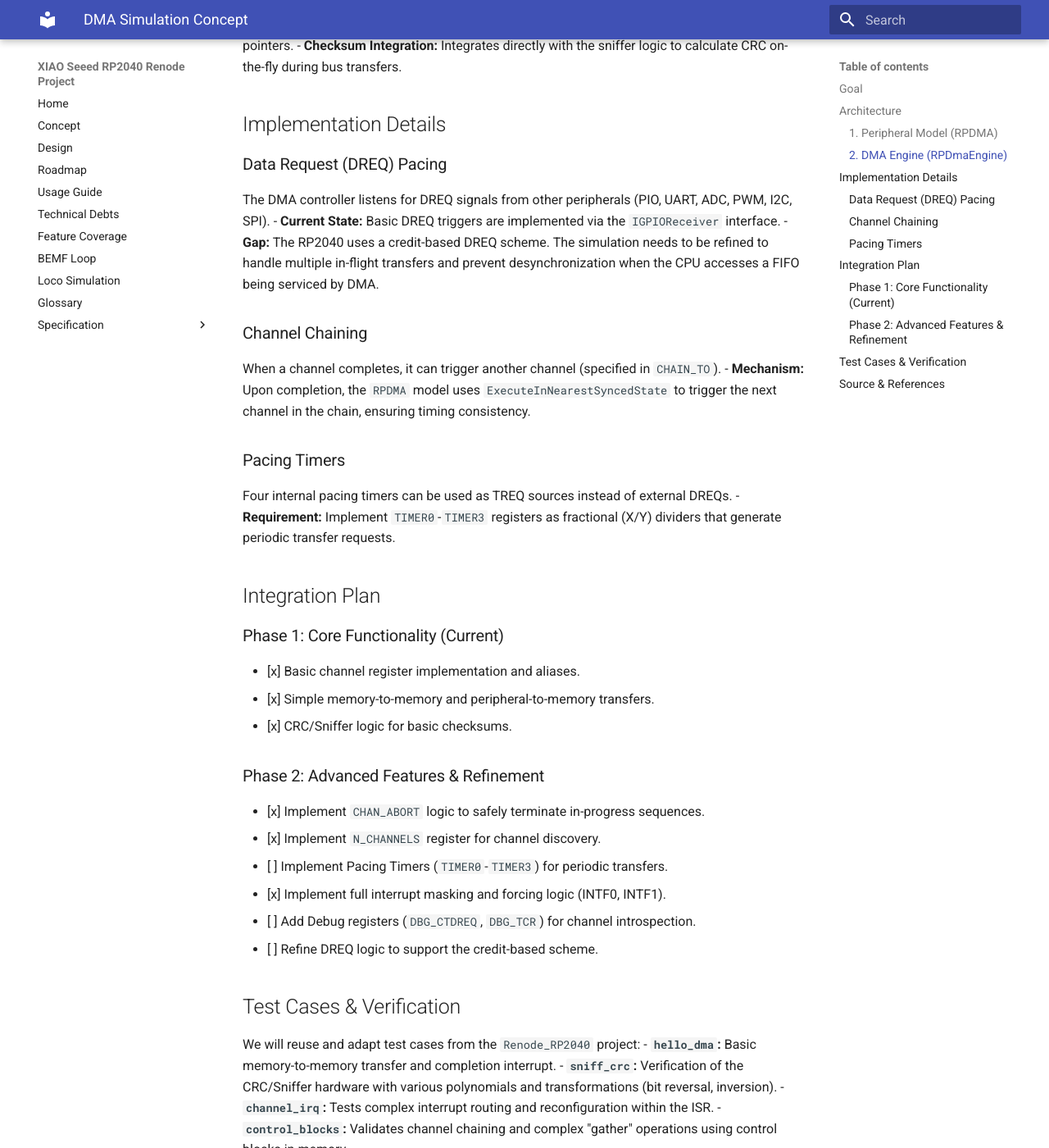
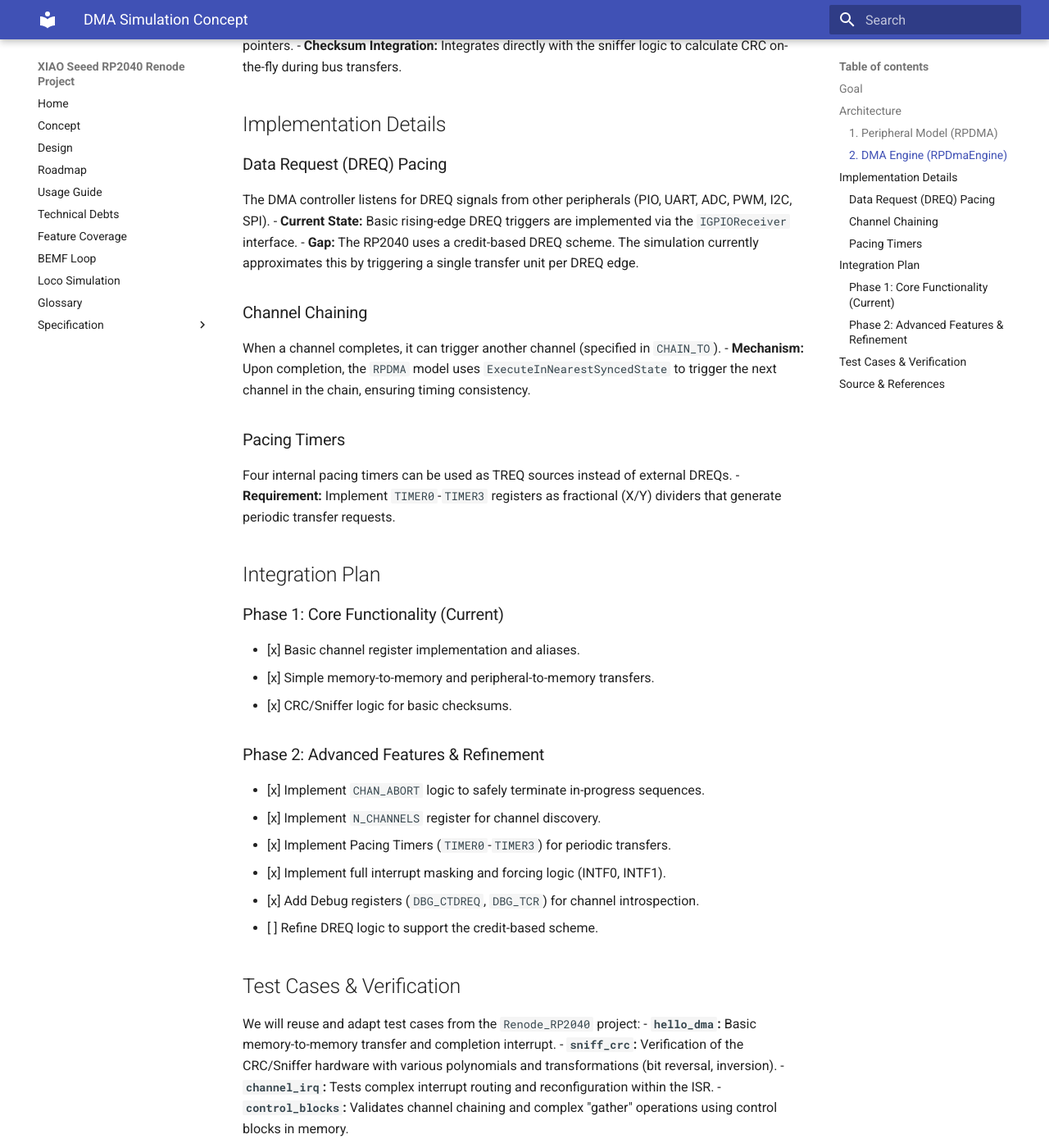
Before and after one commit to chatelao/xiao-seeed-rp2040-renode, an MkDocs documentation site: the page built from docs/DMA_CONCEPT.md, in a window 1280 px wide and 1400 px high, scrolled down 935 px. Shown: the whole window at 82% size. Built offline with MkDocs 1.6.1 and Material for MkDocs 9.7.7, drawn with Linux system fonts in a browser that asks for light colours.

Commit message:
docs: update DMA simulation concept status
Update docs/DMA_CONCEPT.md to reflect the current state of the RP2040
DMA simulation implementation:
- Mark Pacing Timers (TIMER0-TIMER3) as implemented.
- Mark Debug registers (DBG_CTDREQ, DBG_TCR) as implemented.
- Update DREQ Pacing section to specify basic rising-edge trigger
  implementation and current approximation of credit-based scheme.

```diff
--- a/docs/DMA_CONCEPT.md
+++ b/docs/DMA_CONCEPT.md
@@ -25,8 +25,8 @@ A custom `RPDmaEngine` extends the standard Renode DMA capabilities to support R
 
 ### Data Request (DREQ) Pacing
 The DMA controller listens for DREQ signals from other peripherals (PIO, UART, ADC, PWM, I2C, SPI).
-- **Current State:** Basic DREQ triggers are implemented via the `IGPIOReceiver` interface.
-- **Gap:** The RP2040 uses a credit-based DREQ scheme. The simulation needs to be refined to handle multiple in-flight transfers and prevent desynchronization when the CPU accesses a FIFO being serviced by DMA.
+- **Current State:** Basic rising-edge DREQ triggers are implemented via the `IGPIOReceiver` interface.
+- **Gap:** The RP2040 uses a credit-based DREQ scheme. The simulation currently approximates this by triggering a single transfer unit per DREQ edge.
 
 ### Channel Chaining
 When a channel completes, it can trigger another channel (specified in `CHAIN_TO`).
@@ -46,9 +46,9 @@ Four internal pacing timers can be used as TREQ sources instead of external DREQ
 ### Phase 2: Advanced Features & Refinement
 - [x] Implement `CHAN_ABORT` logic to safely terminate in-progress sequences.
 - [x] Implement `N_CHANNELS` register for channel discovery.
-- [ ] Implement Pacing Timers (`TIMER0`-`TIMER3`) for periodic transfers.
+- [x] Implement Pacing Timers (`TIMER0`-`TIMER3`) for periodic transfers.
 - [x] Implement full interrupt masking and forcing logic (INTF0, INTF1).
-- [ ] Add Debug registers (`DBG_CTDREQ`, `DBG_TCR`) for channel introspection.
+- [x] Add Debug registers (`DBG_CTDREQ`, `DBG_TCR`) for channel introspection.
 - [ ] Refine DREQ logic to support the credit-based scheme.
 
 ## Test Cases & Verification
```
